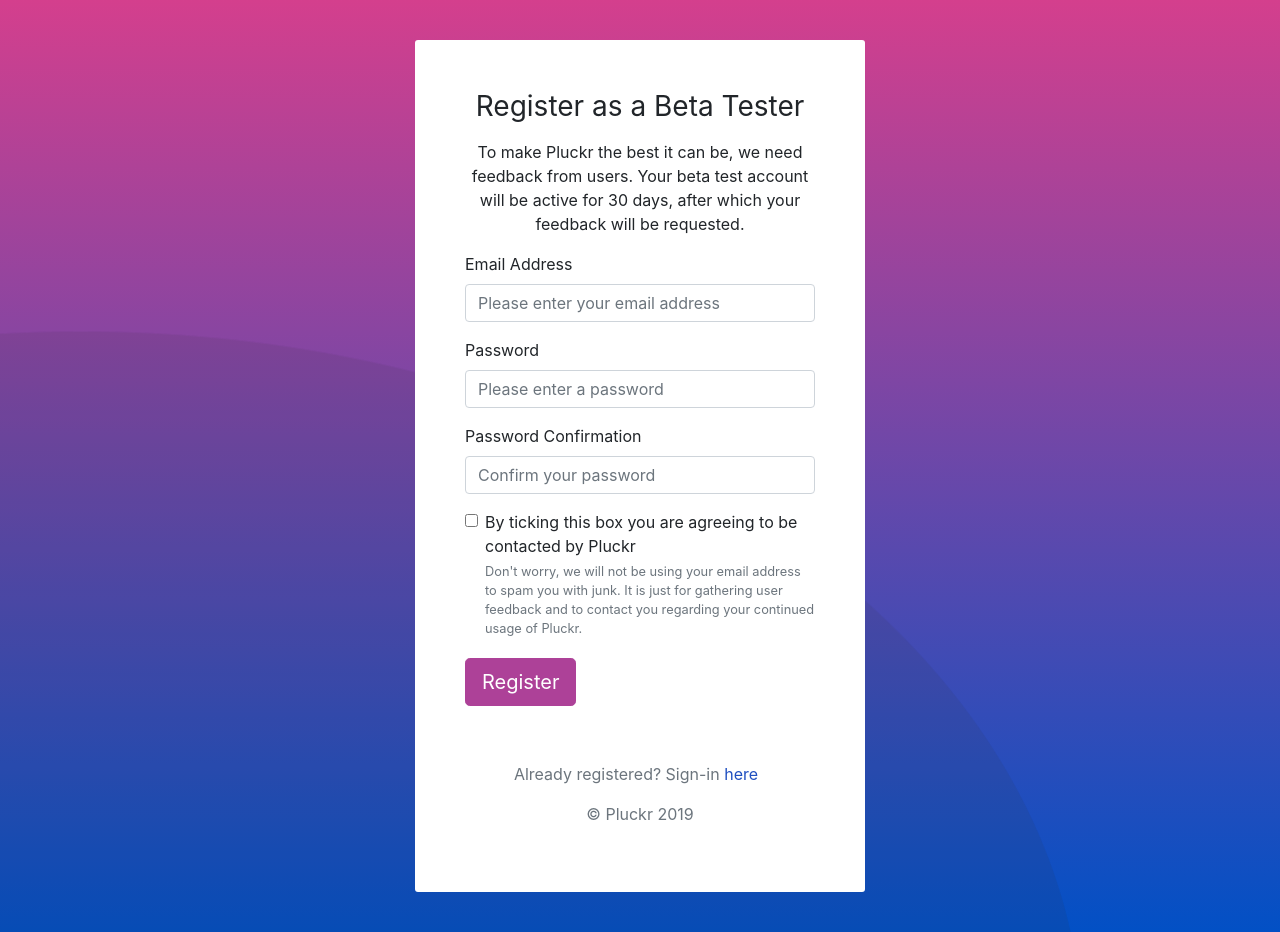
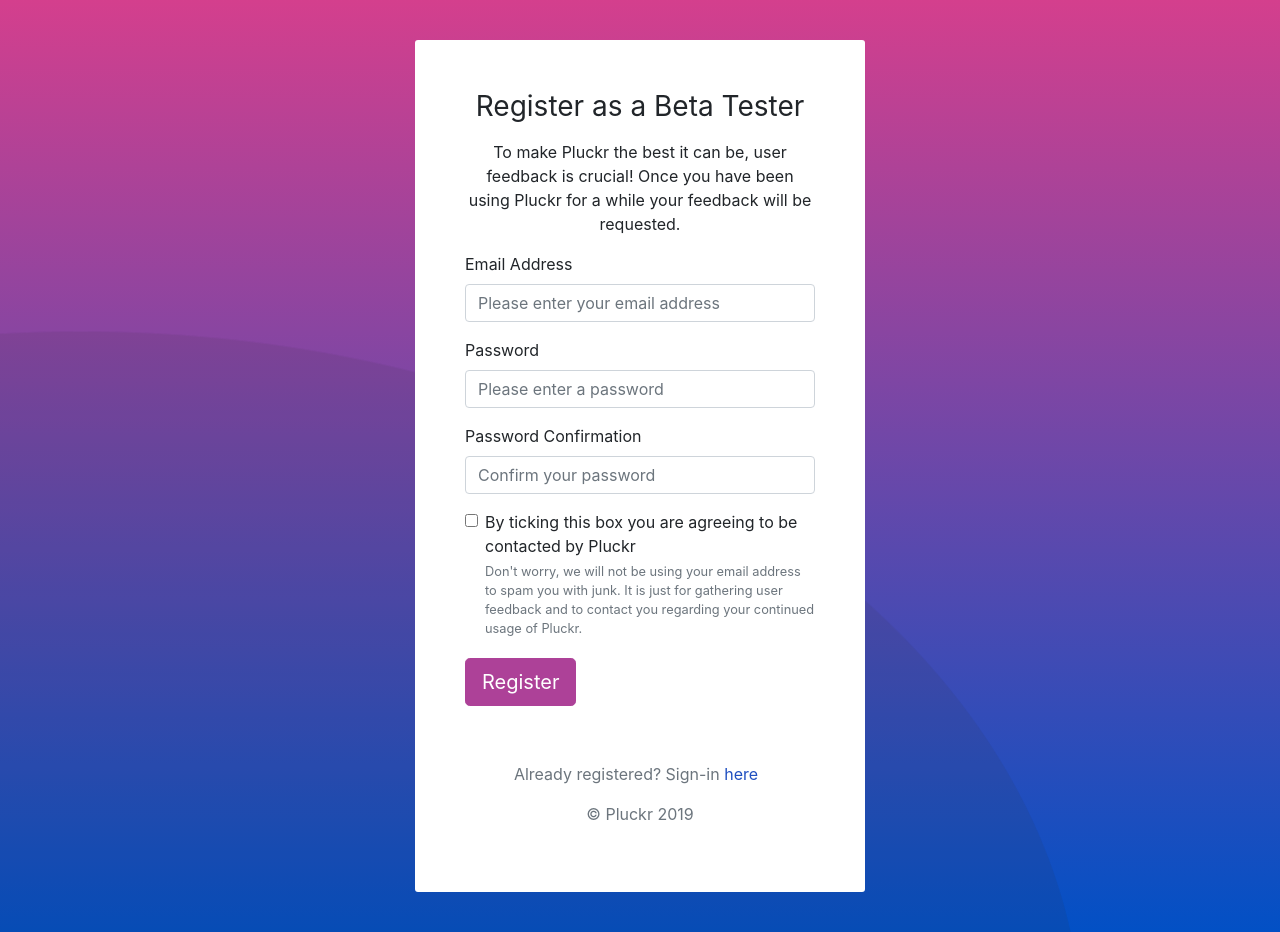
Before and after one commit to jamesbratt/Pluckr-ui, a React (Create React App) app: page /register in a window 1280 px wide. Built offline with nearby package versions, Linux system fonts and the light colour scheme.

Commit message:
Changing wording on registration page

```diff
--- a/src/Register.js
+++ b/src/Register.js
@@ -50,14 +50,14 @@ class Register extends React.Component {
     if (this.state.hasRegisted) {
       return <Redirect to={{
         pathname: '/',
-        state: { alert: 'Awesome! You are now registered for 30 days as a beta tester. You can now sign-in to Pluckr and get started!' }
+        state: { alert: 'Awesome! You are now registered as a beta tester. You can now sign-in to Pluckr and get started!' }
       }} />
     }
     return (
       <div className="login-wrapper">
         <form onSubmit={this.register} className="form-register">
           <h1 style={{textAlign: "center"}} className="h3 mb-3 font-weight-normal">Register as a Beta Tester</h1>
-          <p>To make Pluckr the best it can be, we need feedback from users. Your beta test account will be active for 30 days, after which your feedback will be requested.</p>
+          <p>To make Pluckr the best it can be, user feedback is crucial! Once you have been using Pluckr for a while your feedback will be requested.</p>
           <div className="form-group">
             <label>Email Address</label>
             <input required ref={emailRef} className="form-control" type="email" placeholder="Please enter your email address" />
```
